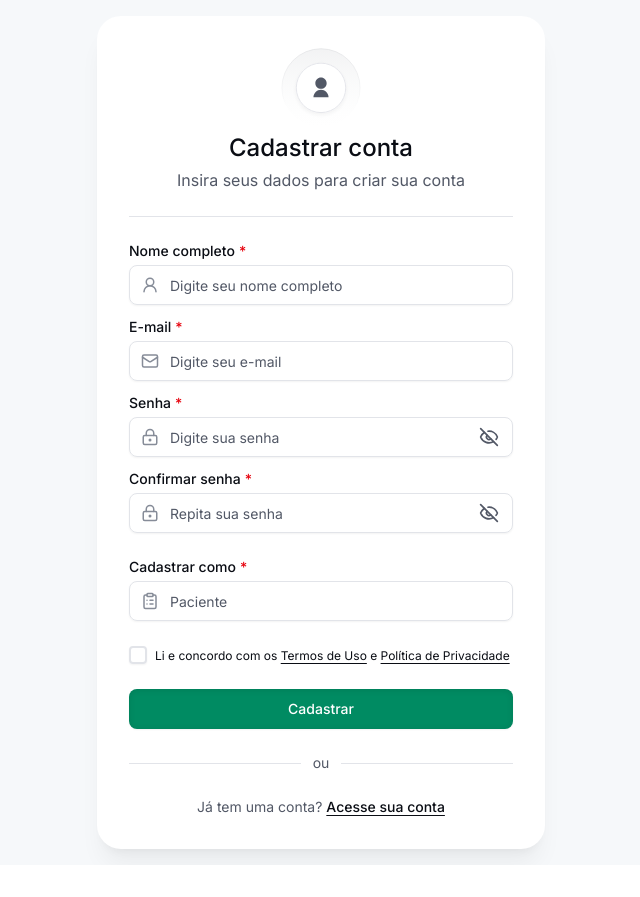
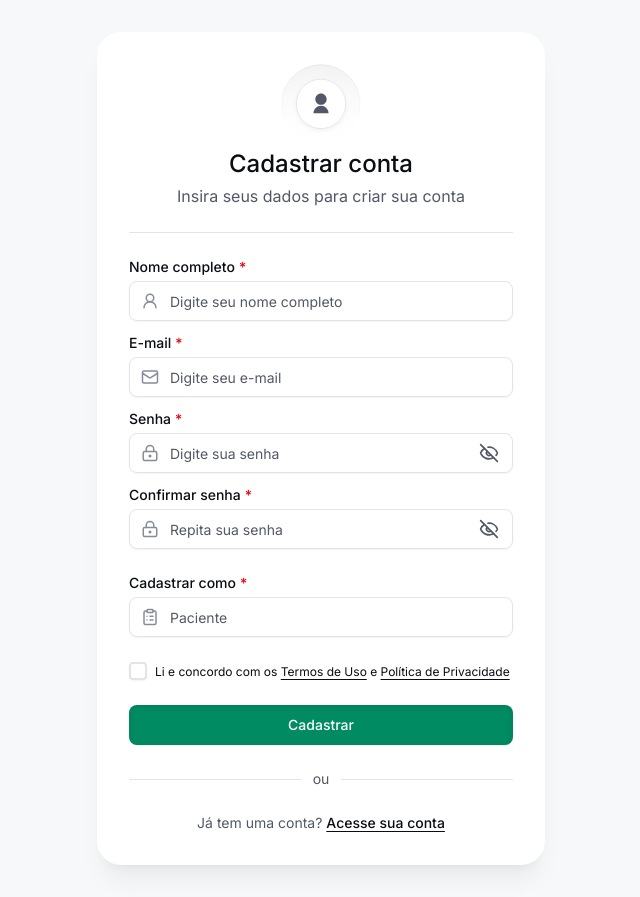
Before and after one commit to ipecode-br/abnmo-frontend, a Next.js app: page /conta/cadastrar in a window 1280 px wide. Shown: the whole page, without its empty margins (319-959 px from the left). Before the commit the page ends 865 px from the top, so only its background shows below. Built offline with nearby package versions, Linux system fonts and the light colour scheme.

Commit message:
chore(auth): update vertical padding on `layout.tsx`

```diff
--- a/src/app/conta/layout.tsx
+++ b/src/app/conta/layout.tsx
@@ -2,7 +2,7 @@ export default function AuthLayout({
   children,
 }: Readonly<{ children: React.ReactNode }>) {
   return (
-    <div className='bg-background-soft flex min-h-svh w-full items-center justify-center bg-[url("/images/background/auth-bg.svg")] bg-center bg-no-repeat p-4'>
+    <div className='bg-background-soft flex min-h-svh w-full items-center justify-center bg-[url("/images/background/auth-bg.svg")] bg-center bg-no-repeat px-4 py-8'>
       {children}{' '}
     </div>
   )
```
